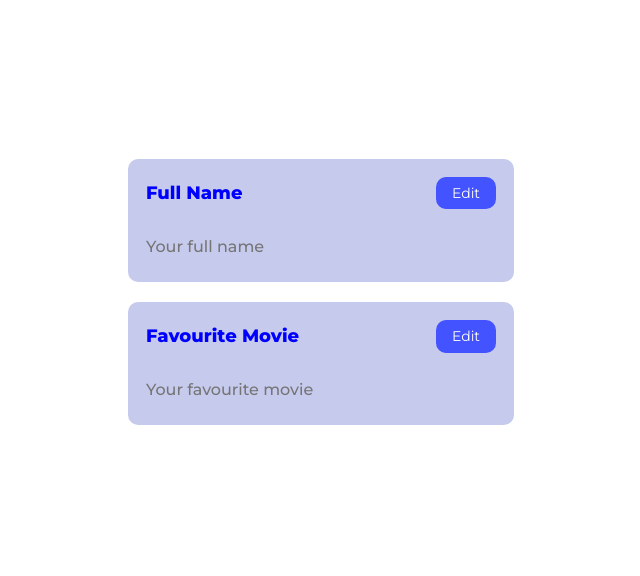
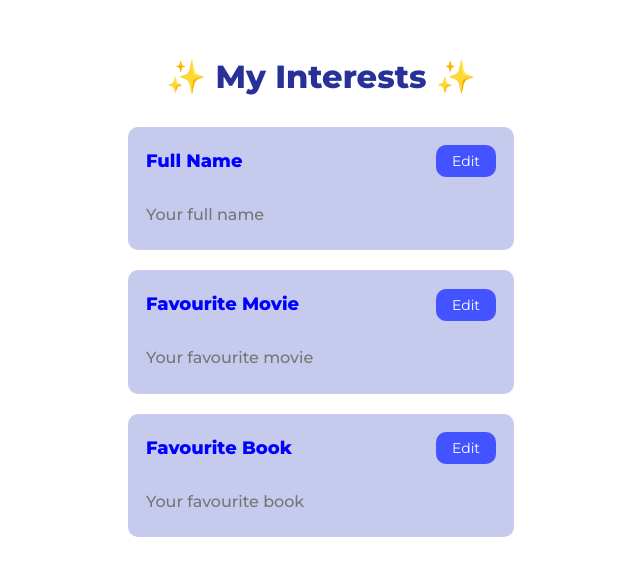
Before and after one commit to cangaramo/coding-challenge, a Vue app: page / in a window 1280 px wide. Shown: the part 108-684 px from the top of the page, without its empty margins (319-959 px from the left). Built offline with nearby package versions, Linux system fonts and the light colour scheme.

Commit message:
Add title and add another form item

```diff
--- a/public/index.html
+++ b/public/index.html
@@ -5,7 +5,7 @@
     <meta http-equiv="X-UA-Compatible" content="IE=edge">
     <meta name="viewport" content="width=device-width,initial-scale=1.0">
     <link rel="icon" href="<%= BASE_URL %>favicon.ico">
-    <title><%= htmlWebpackPlugin.options.title %></title>
+    <title>My Interests</title>
   </head>
   <body>
     <noscript>
--- a/src/components/Form.vue
+++ b/src/components/Form.vue
@@ -2,6 +2,7 @@
   <form class="form">
     <form-item label="Full Name" placeholder="Your full name"></form-item>
     <form-item label="Favourite Movie" placeholder="Your favourite movie"></form-item>
+    <form-item label="Favourite Book" placeholder="Your favourite book"></form-item>
   </form>
 </template>
 
--- a/src/styles/global.scss
+++ b/src/styles/global.scss
@@ -5,3 +5,8 @@ body {
   -webkit-font-smoothing: antialiased;
   -moz-osx-font-smoothing: grayscale;
 }
+
+h1 {
+  font-weight: 800;
+  color: $dark_blue;
+}
--- a/src/styles/variables.scss
+++ b/src/styles/variables.scss
@@ -2,6 +2,7 @@
 $light_purple:#C6CAED;
 $blue: #4253FF;
 $medium_blue: #3545ee;
+$dark_blue: #273198;
 /* ===========  Fonts ===========  */
 /* Montserrat */
 @import url("https://fonts.googleapis.com/css2?family=Montserrat:wght@200;300;400;500;600;700;800;900&display=swap");
--- a/src/views/Interests.vue
+++ b/src/views/Interests.vue
@@ -1,5 +1,6 @@
 <template>
   <div>
+    <h1>✨ My Interests ✨</h1>
     <Form></Form>
   </div>
 </template>
```
